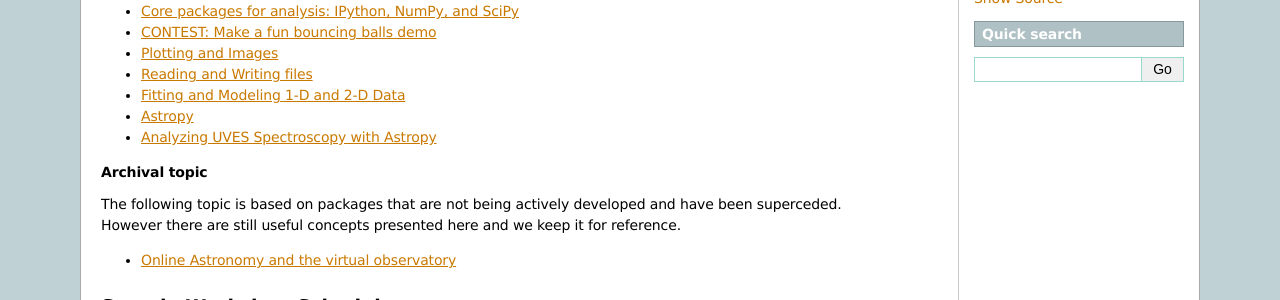
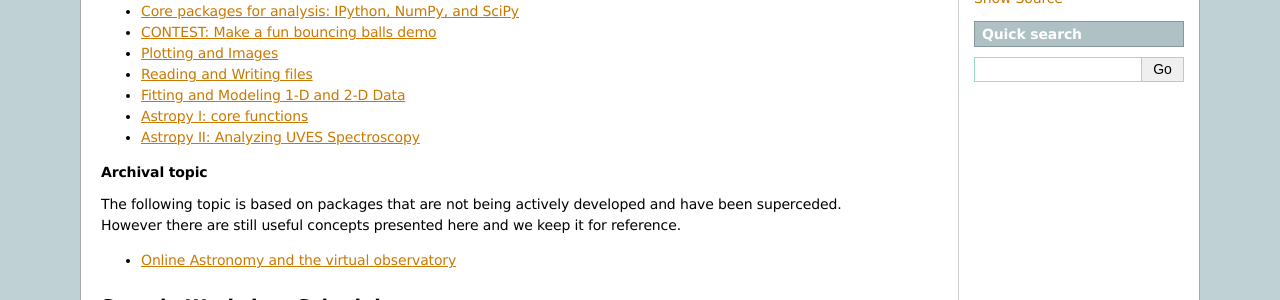
Before and after one commit to python4astronomers/python4astronomers, a Sphinx documentation site: the page built from source/index.rst, in a window 1280 px wide. Shown: the part 342-642 px from the top of the page. Built offline with Sphinx 7.4.7, drawn with Linux system fonts in a browser that asks for light colours; formulas are drawn with MathJax 3.

Commit message:
Rename astropy tutorials for uniformity

```diff
--- a/source/astropy-UVES/UVES.rst
+++ b/source/astropy-UVES/UVES.rst
@@ -1,4 +1,4 @@
-Analyzing UVES Spectroscopy with Astropy
+Astropy II: Analyzing UVES Spectroscopy
 ========================================
 
 This tutorial follows my real live data analysis of MN Lup and the code developed
--- a/source/astropy/astropy.rst
+++ b/source/astropy/astropy.rst
@@ -1,5 +1,5 @@
-Astropy
-=======
+Astropy I: core functions
+=========================
 
 `Astropy <http://www.astropy.org>`_ is a community-developed core Python
 package for Astronomy (with the term used in the broad sense, from Solar
```
